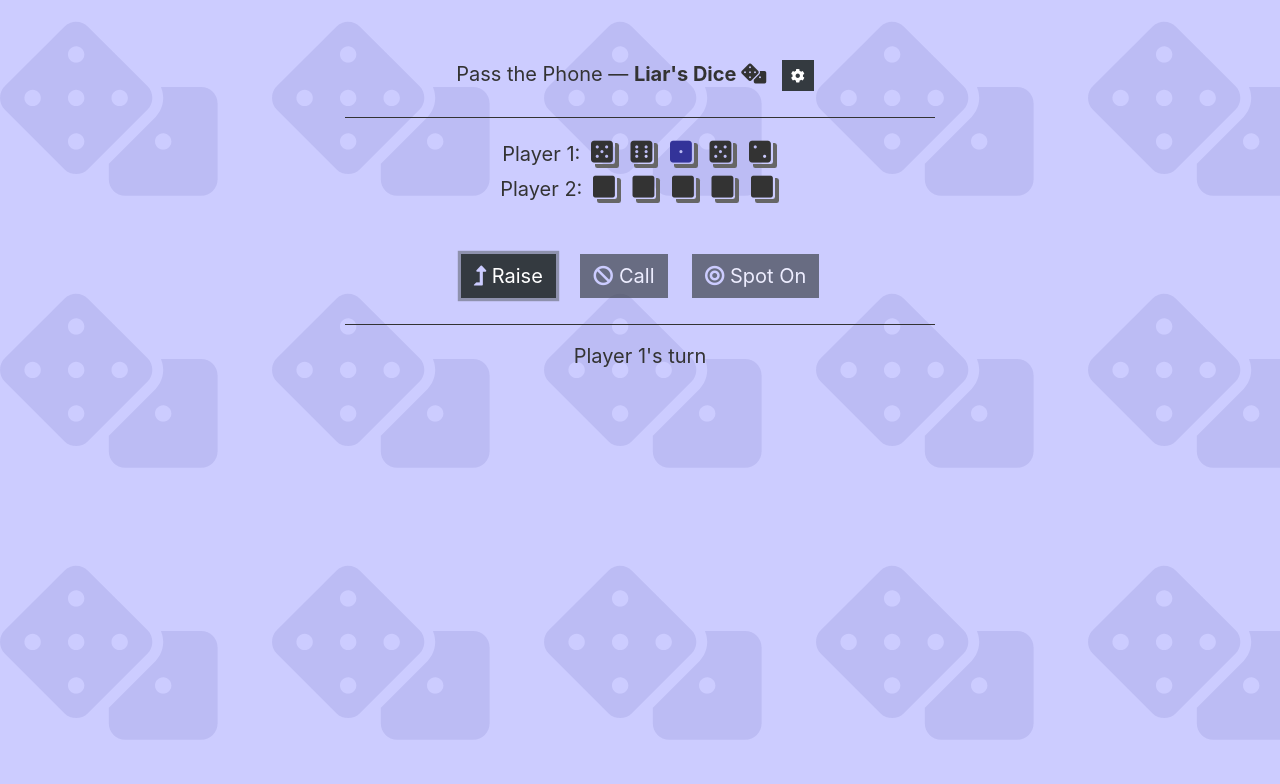
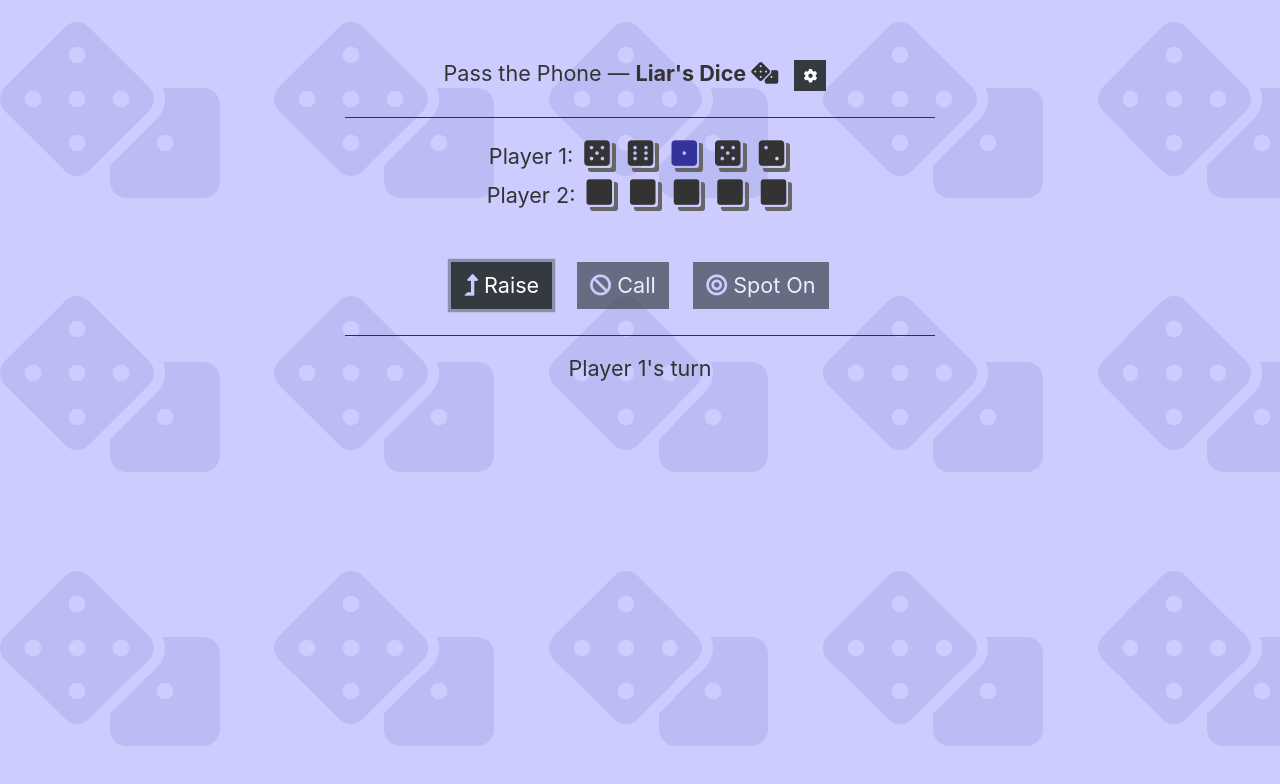
Before and after one commit to justingolden21/liars-dice, a plain HTML site: page public/index.html in a window 1280 px wide. Both pictures are taken after a click on the button "Begin!". Drawn offline with nearby package versions, Linux system fonts and the light colour scheme; some packages are replaced by stand-ins of ours.

Commit message:
increase font size a tad

```diff
--- a/public/css/styles.css
+++ b/public/css/styles.css
@@ -11,7 +11,7 @@ body {
 	background-color: #ccf;
 }
 p, button:not(.btn-sm), label.label-lg, .modal-title {
-	font-size: 125% !important;
+	font-size: 135% !important;
 }
 /*#message-p, #info-p, #end-display-p {
 }*/
@@ -81,7 +81,7 @@ button:not(:disabled):hover i {
 	box-shadow: 4px 4px 0px #666;
 	border-radius: 10%;
 
-	font-size: 125%;
+	font-size: 135%;
 	margin: 5px;
 	padding-right: 2px;
 }
```
